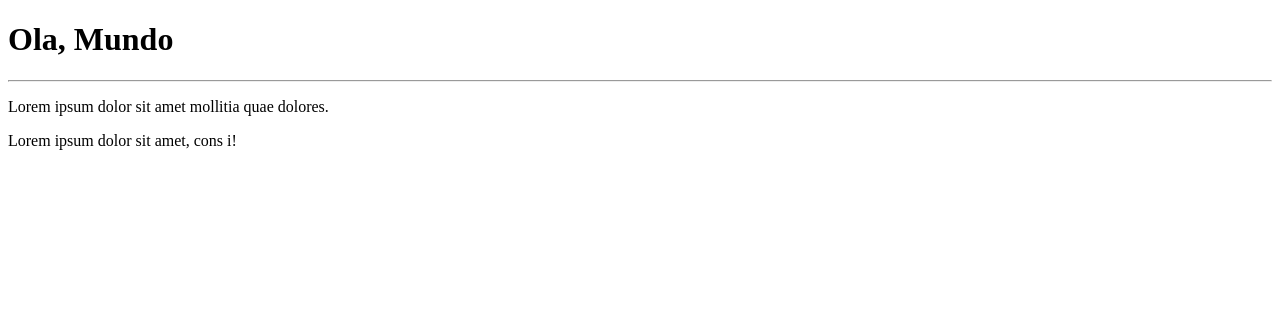
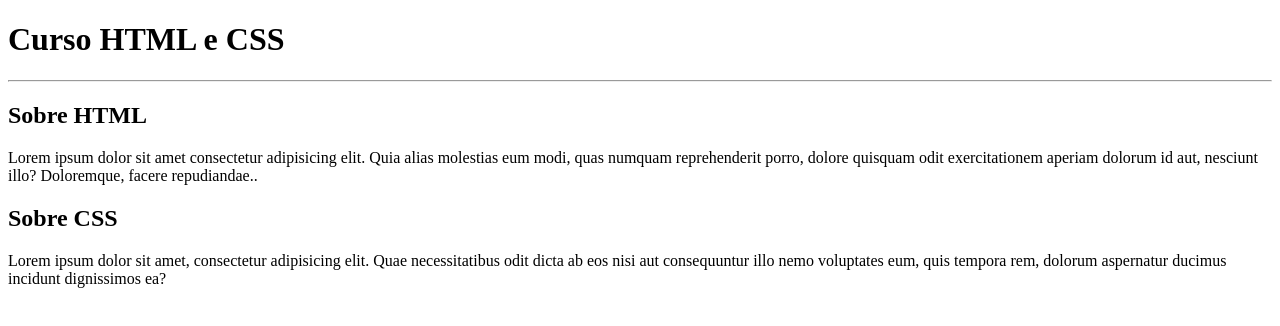
Before and after one commit to GabrielSouzaLopes/exercicios.frontend, a plain HTML site: page site-exemplo/index.html in a window 1280 px wide. Drawn offline with Linux system fonts and the light colour scheme.

Commit message:
Update index.html

```diff
--- a/site-exemplo/index.html
+++ b/site-exemplo/index.html
@@ -8,10 +8,13 @@
 </head>
 <body>
     <main>
-        <h1>Ola, Mundo</h1>
+        <h1>Curso HTML e CSS</h1>
     <hr>
-    <p>Lorem ipsum dolor sit amet  mollitia quae dolores.</p>
-    <p>Lorem ipsum dolor sit amet, cons i!</p>
+    <h2>Sobre HTML</h2>
+    <p>Lorem ipsum dolor sit amet consectetur adipisicing elit. Quia alias molestias eum modi, quas numquam reprehenderit porro, dolore quisquam odit exercitationem aperiam dolorum id aut, nesciunt illo? Doloremque, facere repudiandae..</p>
+    <h2>Sobre CSS</h2>
+    <p>Lorem ipsum dolor sit amet, consectetur adipisicing elit. Quae necessitatibus odit dicta ab eos nisi aut consequuntur illo nemo voluptates eum, quis tempora rem, dolorum aspernatur ducimus incidunt dignissimos ea?</p>
+
     </main>
 </body>
 </html>
```
